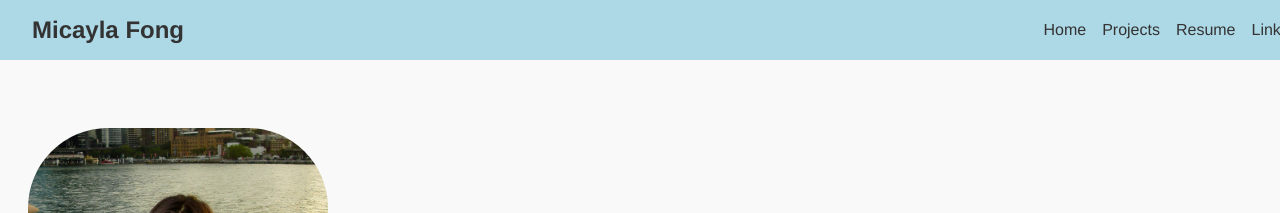
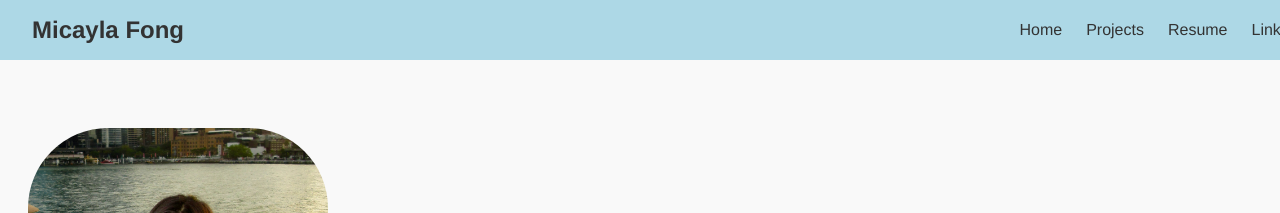
Before and after one commit to mdfong35/mdfong35.github.io, a Jekyll site: the page built from index.md, in a window 1280 px wide. Shown: the top 213 px of the page. Built offline with Jekyll 4.4.1, drawn with Linux system fonts in a browser that asks for light colours.

Commit message:
edit style

```diff
--- a/assets/style.css
+++ b/assets/style.css
@@ -32,7 +32,7 @@ body {
 
 .nav-links {
   display: flex;
-  gap: 1rem;
+  gap: 1.5rem;
   flex-shrink: 0;
   white-space: nowrap;
 }
```
